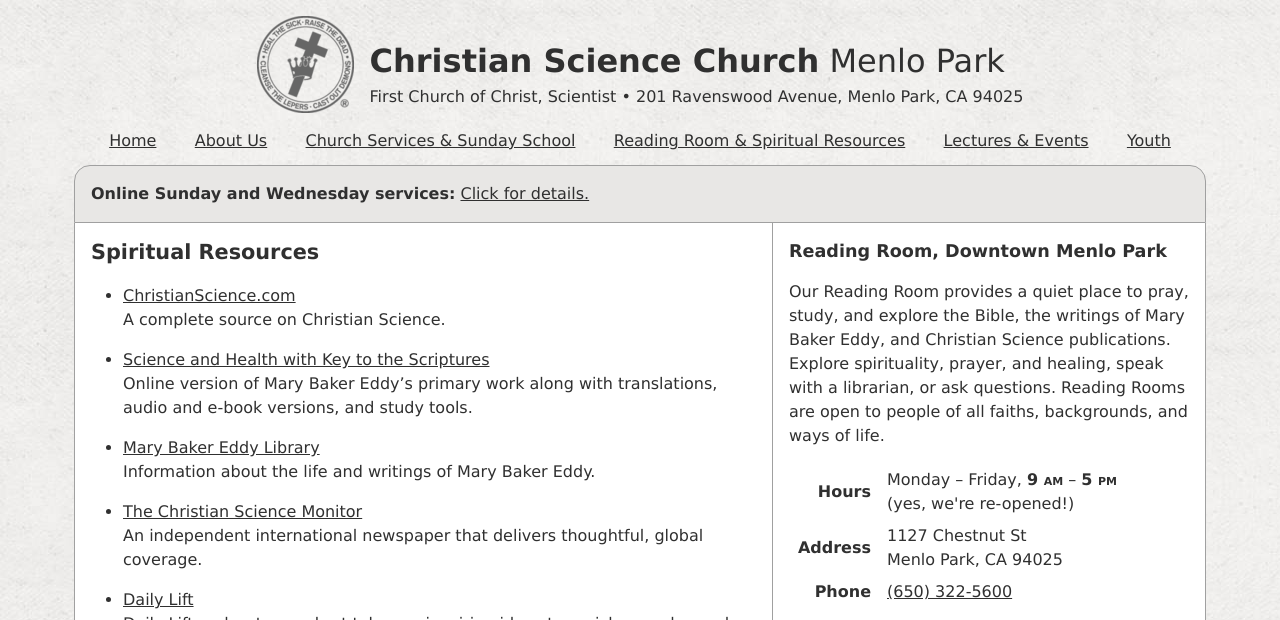
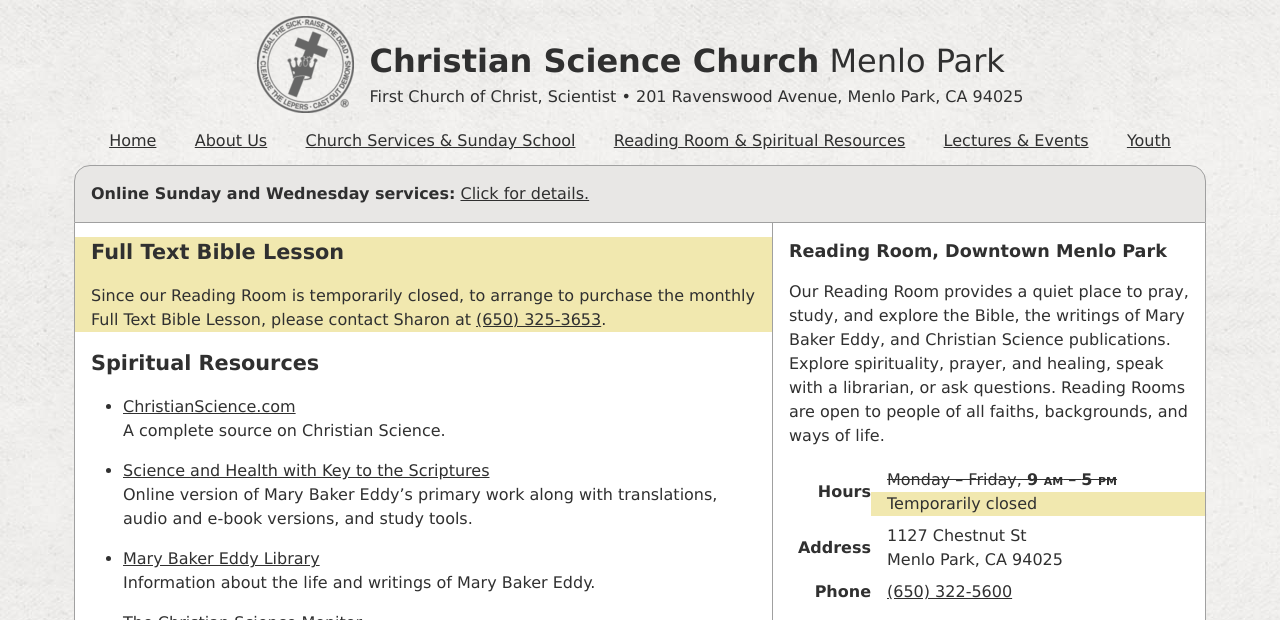
Before and after one commit to kalgynirae/csmenlopark, a Jekyll site: the page built from pages/reading-room.md, in a window 1280 px wide and 900 px high, cut to the strip 0-620 px from the top of the window. Built offline with Jekyll 4.4.1, drawn with Linux system fonts in a browser that asks for light colours; nearby versions of some CDN libraries; our own code applies the rules of GitHub Pages for plain Markdown files.

Commit message:
Revert "Remove information about reading room closure"
This reverts commit a7d9ab67587274fca66c9e082bede5563772ed5c.

```diff
--- a/pages/reading-room.md
+++ b/pages/reading-room.md
@@ -16,7 +16,7 @@
 
 <dl>
   <dt>Hours</dt>
-  <dd>Monday – Friday, <time datetime="9:00">9 am</time> – <time datetime="17:00">5 pm</time><br>(yes, we're re-opened!)</dd>
+  <dd><del>Monday – Friday, <time datetime="9:00">9 am</time> – <time datetime="17:00">5 pm</time></del><br><p class="highlight-box">Temporarily closed</p></dd>
   <dt>Address</dt>
   <dd><address>1127 Chestnut St<br>Menlo Park, CA 94025</address></dd>
   <dt>Phone</dt>
@@ -47,6 +47,16 @@
 </aside>
 
 <section markdown="1">
+
+<div class="highlight-box" markdown="1">
+
+# Full Text Bible Lesson
+
+Since our Reading Room is temporarily closed, to arrange to purchase the monthly
+Full Text Bible Lesson, please contact Sharon at
+<a href="tel:+16503253653">(650) 325-3653</a>.
+
+</div>
 
 # Spiritual Resources
 
```
